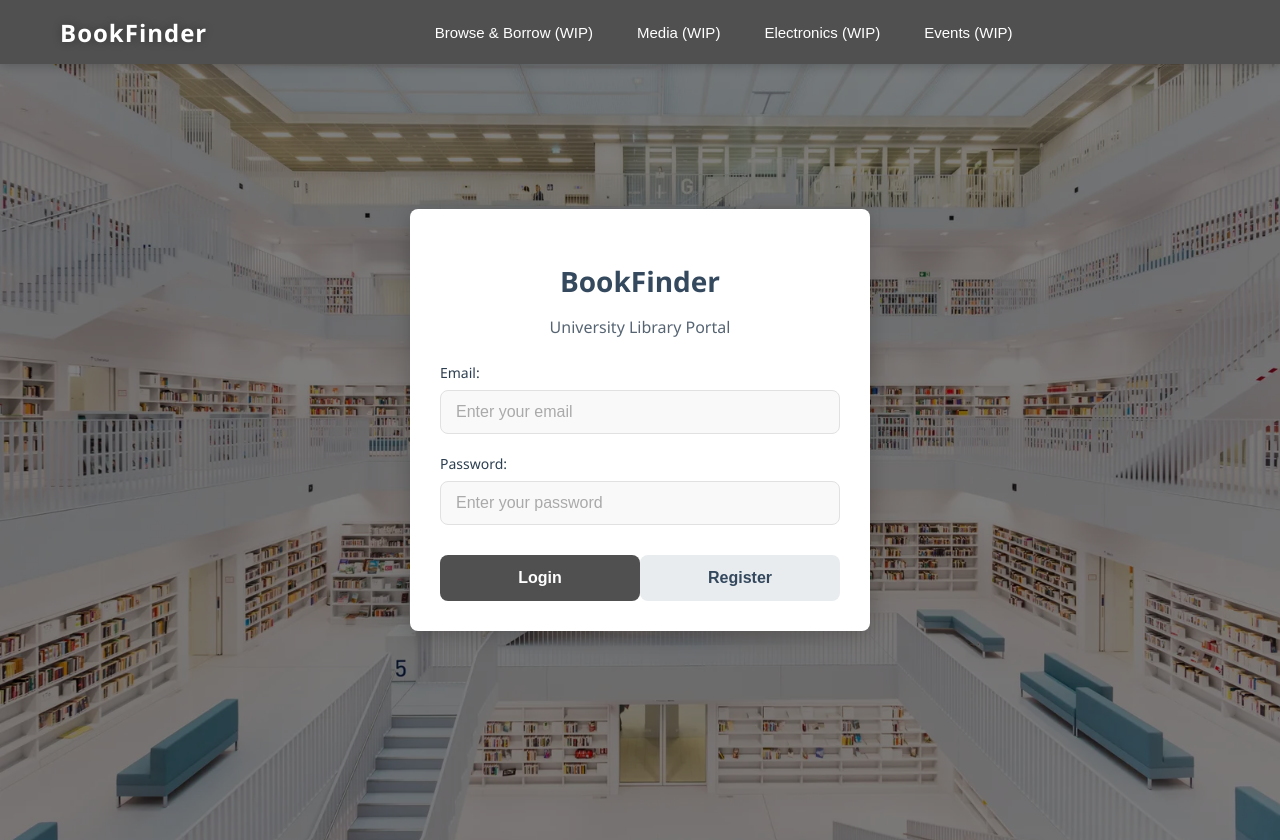
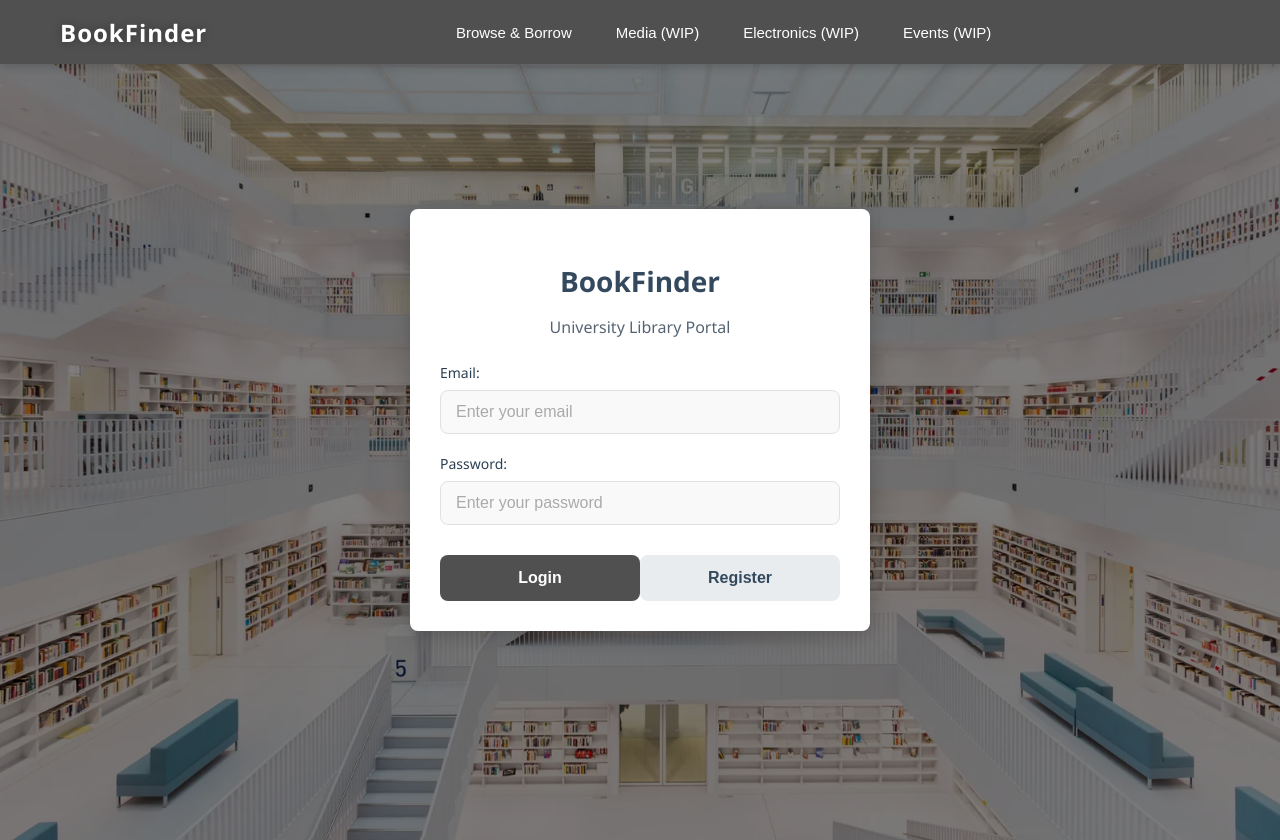
Before and after one commit to dahrail/Library-Database, a React (Create React App) app in the folder client/: page / in a window 1280 px wide. Built offline with nearby package versions, Linux system fonts and the light colour scheme.

Commit message:
Browse top bar button fixed

```diff
--- a/client/src/App.js
+++ b/client/src/App.js
@@ -16,6 +16,7 @@ import ReturnConfirmation from './components/loans/ReturnConfirmation';
 import HoldList from './components/holds/HoldList';
 import FineList from './components/fines/FineList';
 import TopBar from './components/layout/TopBar';
+import BooksNotLoggedIn from './components/books/BooksNotLoggedIn'; // Import the new component
 
 // Import API service
 import API from './services/api';
@@ -64,6 +65,7 @@ function App() {
   const navigateToRegisterAsFaculty = () => setCurrentScreen('registerAsFaculty'); // Add navigation function
   const navigateToAddBook = () => setCurrentScreen('addBook');
   const navigateToDataReport = () => setCurrentScreen('dataReport');
+  const navigateToBooksNotLoggedIn = () => setCurrentScreen('booksNotLoggedIn'); // Add navigation function
 
   // Books navigation and handlers
   const navigateToBooks = async () => {
@@ -219,7 +221,13 @@ function App() {
   return (
     <div className="app-container">
       {/* Show TopBar on all screens */}
-      <TopBar isLoggedIn={isLoggedIn} userData={userData} handleLogout={handleLogout} />
+      <TopBar
+        isLoggedIn={isLoggedIn}
+        userData={userData}
+        handleLogout={handleLogout}
+        navigateToBooks={navigateToBooks} // Pass the navigateToBooks function
+        navigateToBooksNotLoggedIn={navigateToBooksNotLoggedIn} // Pass the navigateToBooksNotLoggedIn function
+      />
 
       {/* Render the appropriate screen based on currentScreen state */}
       {currentScreen === 'login' && (
@@ -261,6 +269,10 @@ function App() {
           navigateToHold={navigateToHold}
           navigateToHome={navigateToHome}
         />
+      )}
+
+      {currentScreen === 'booksNotLoggedIn' && (
+        <BooksNotLoggedIn navigateToLogin={navigateToLogin} />
       )}
 
       {currentScreen === 'loan' && selectedBook && (
--- /dev/null
+++ b/client/src/components/books/BooksNotLoggedIn.js
@@ -0,0 +1,13 @@
+import React from 'react';
+
+const BooksNotLoggedIn = ({ navigateToLogin }) => {
+  return (
+    <div className="content-container">
+      <h2>Browse Books</h2>
+      <p>This is the browse books page for users who are not logged in.</p>
+      <button onClick={navigateToLogin} className="btn-back">Back to Login</button>
+    </div>
+  );
+};
+
+export default BooksNotLoggedIn;
--- a/client/src/components/layout/TopBar.js
+++ b/client/src/components/layout/TopBar.js
@@ -1,7 +1,7 @@
 import React from 'react';
 import '../../styles/layout/TopBar.css';
 
-const TopBar = ({ isLoggedIn, userData, handleLogout }) => {
+const TopBar = ({ isLoggedIn, userData, handleLogout, navigateToBooks, navigateToBooksNotLoggedIn }) => {
   return (
     <div className="top-bar">
       <div className="top-bar-content">
@@ -9,7 +9,12 @@ const TopBar = ({ isLoggedIn, userData, handleLogout }) => {
 
         {/* Navigation buttons */}
         <div className="nav-buttons">
-          <button className="nav-button">Browse & Borrow (WIP)</button>
+          <button
+            onClick={isLoggedIn ? navigateToBooks : navigateToBooksNotLoggedIn} // Conditional navigation
+            className="nav-button"
+          >
+            Browse & Borrow
+          </button>
           <button className="nav-button">Media (WIP)</button>
           <button className="nav-button">Electronics (WIP)</button>
           <button className="nav-button">Events (WIP)</button>
```
